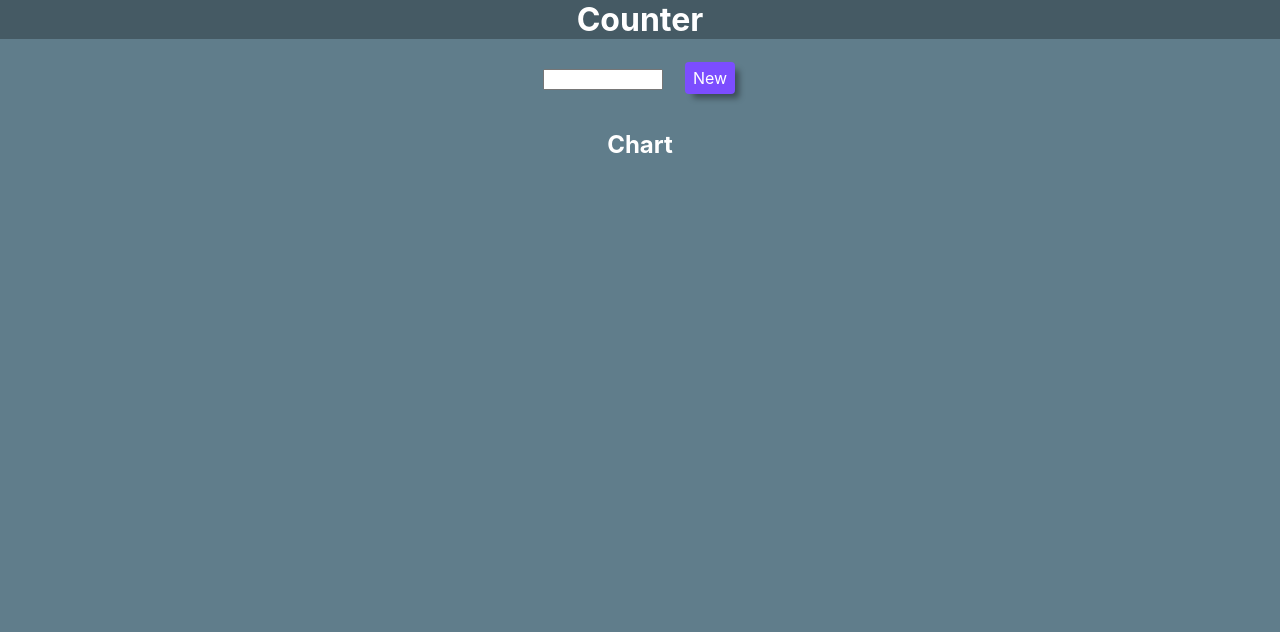
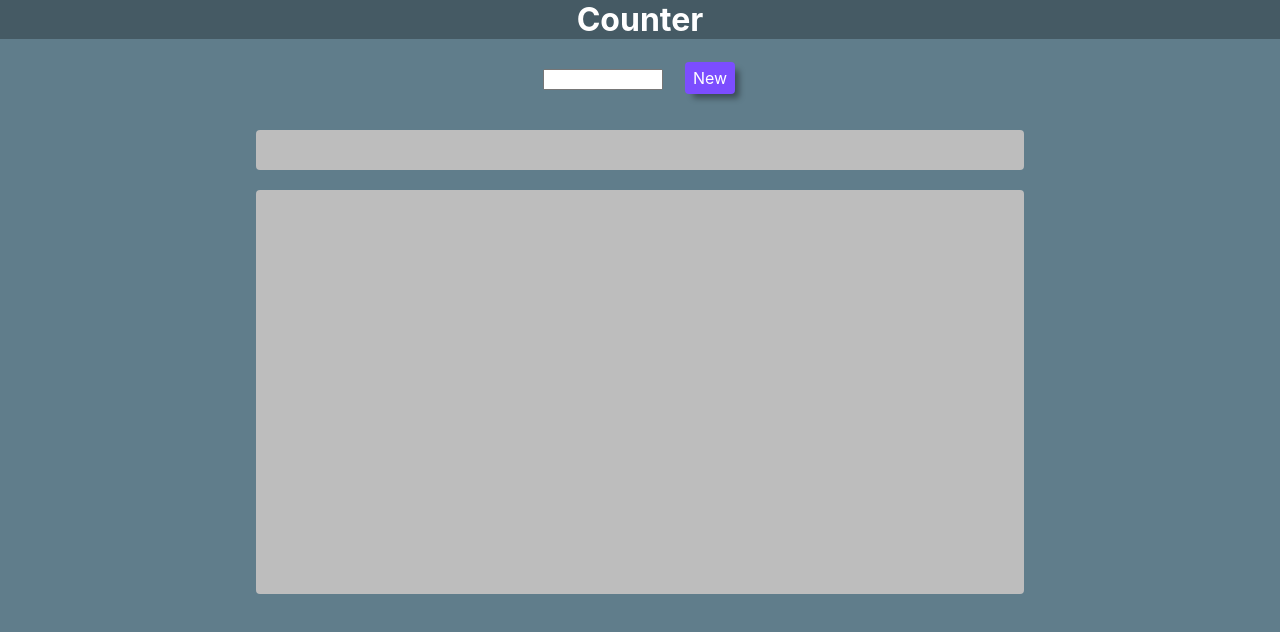
Before and after one commit to lydstyl/190717-counter, a React (Create React App) app: page / in a window 1280 px wide. Shown: the top 632 px of the page. Built offline with nearby package versions, Linux system fonts and the light colour scheme.

Commit message:
chart css

```diff
--- a/src/App.css
+++ b/src/App.css
@@ -39,16 +39,22 @@ input {
   display: inline-block;
   width: 50px;
 }
+
+.counters,
+.chartBox {
+  max-width: 768px;
+  margin: 20px auto;
+  padding: 20px;
+  background-color: #bdbdbd;
+  border-radius: 4px;
+}
 .counters {
   display: flex;
   flex-wrap: wrap;
   align-items: center;
   justify-content: center;
-  max-width: 768px;
-  margin: auto;
-  background-color: #bdbdbd;
-  border-radius: 4px;
 }
+
 .counter {
   display: flex;
   flex-direction: column;
--- a/src/components/Chart.jsx
+++ b/src/components/Chart.jsx
@@ -13,6 +13,15 @@ const Chart = ({ counters }) => {
     ]
   };
 
+  const options = {
+    legend: {
+      labels: {
+        fontColor: 'black',
+        fontSize: 18
+      }
+    }
+  };
+
   const randomColor = () => {
     return '#' + ((Math.random() * 0xffffff) << 0).toString(16);
   };
@@ -26,9 +35,8 @@ const Chart = ({ counters }) => {
 
   return (
     <div className='chartBox'>
-      <h2>Chart</h2>
       <div className='chart'>
-        <Doughnut data={data} />
+        <Doughnut data={data} options={options} />
       </div>
     </div>
   );
```
